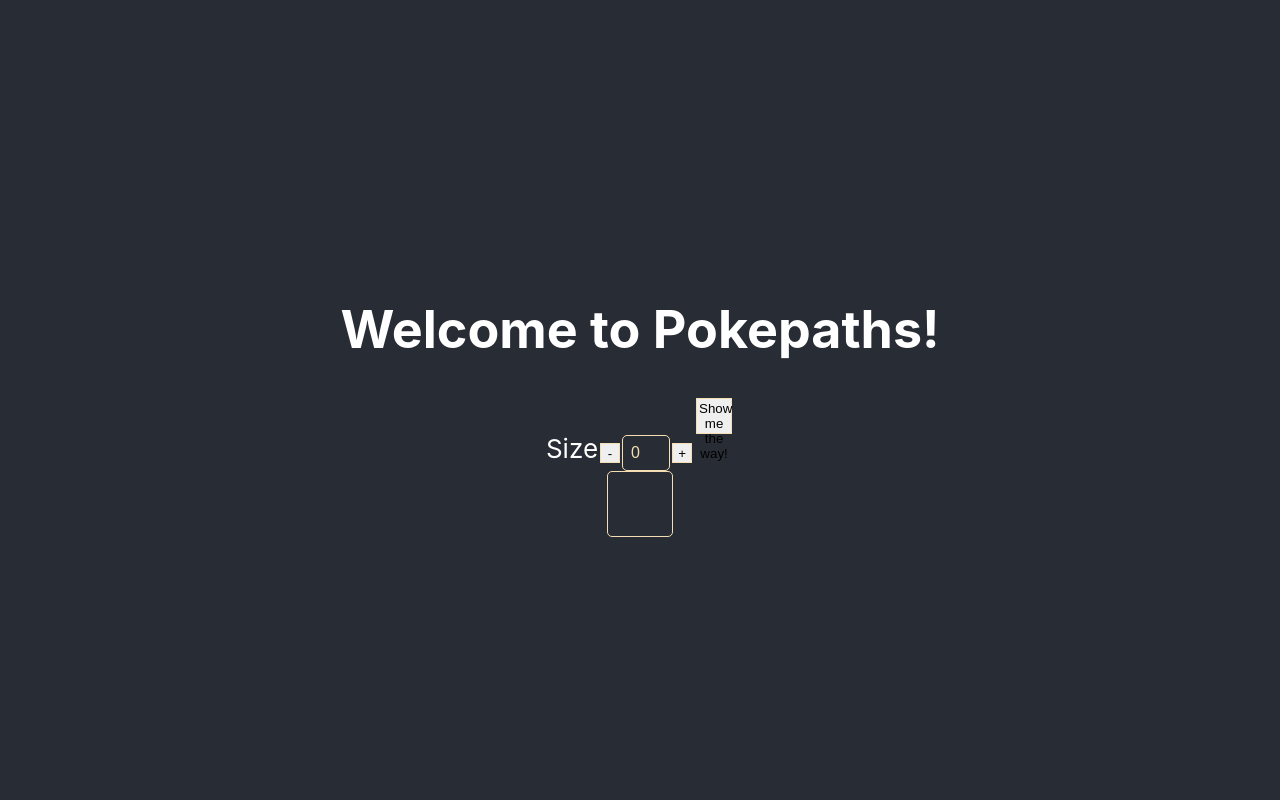
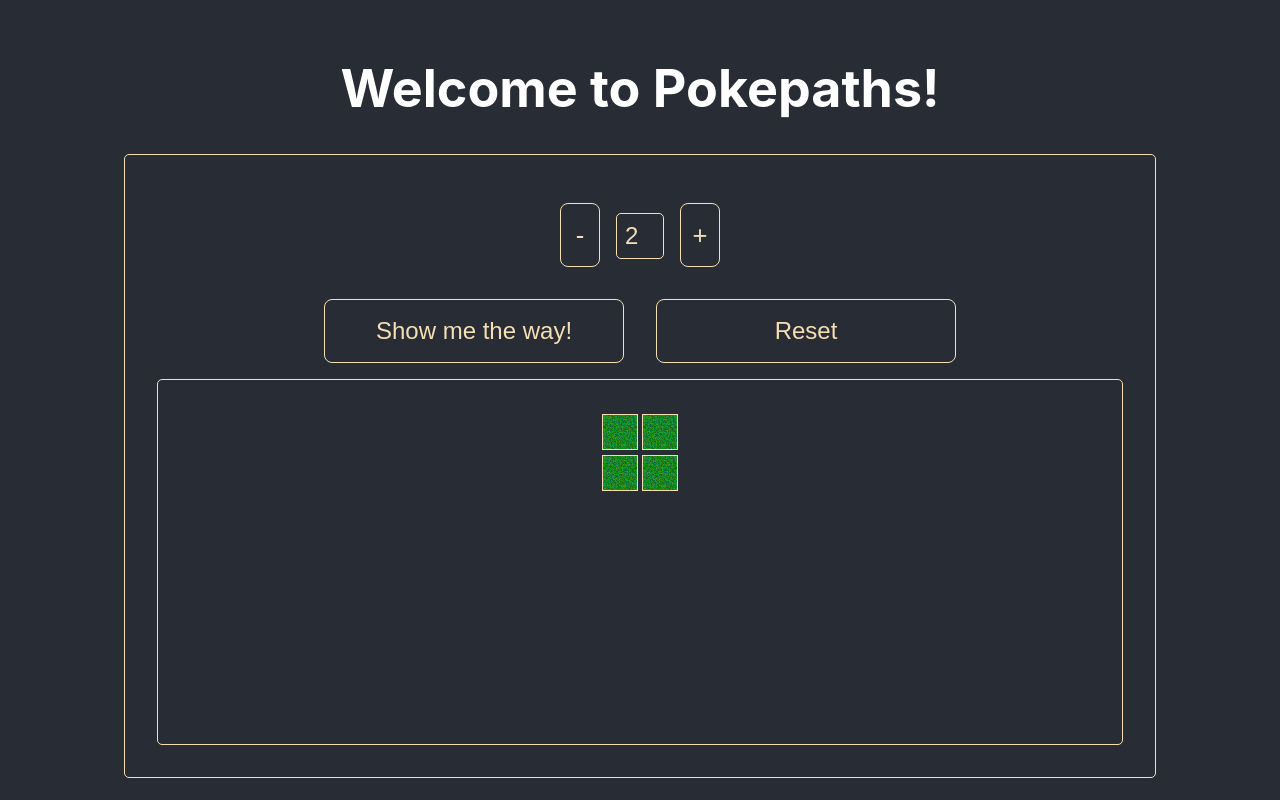
Before and after one commit to lizlam/pokepaths, a React (Create React App) app: page / in a window 1280 px wide. Built offline with nearby package versions, Linux system fonts and the light colour scheme.

Commit message:
Add some styling changes.

```diff
--- a/src/App.js
+++ b/src/App.js
@@ -2,13 +2,24 @@
 import styled from "styled-components";
 import Grid from "./components/Grid";
 import "./App.css";
+
+const StyledContainer = styled.div`
+  width: fit-content;
+  border: 1px solid wheat;
+  border-radius: 5px;
+  padding: 2rem;
+  min-width: 900px;
+  min-height: 75%
+`;
 
 function App() {
   return (
     <div className="App">
       <header className="App-header">
         <h1>Welcome to Pokepaths!</h1>
-        <Grid />
+        <StyledContainer>
+          <Grid />
+        </StyledContainer>
       </header>
     </div>
   );
--- a/src/components/Grid.js
+++ b/src/components/Grid.js
@@ -1,18 +1,20 @@
-import React, { useState, useRef, useEffect } from "react";
+import React, { useState, useRef } from "react";
 import styled from "styled-components";
 import { getPath, getXY } from "../utils/Utils";
-import { isCompositeComponent } from "react-dom/test-utils";
 
 const StyledContainer = styled.div`
   width: fit-content;
   border: 1px solid wheat;
   border-radius: 5px;
   padding: 2rem;
+  min-width: 900px;
+  min-height: 300px;
+  transition: width .3s linear;
 `;
 
 const StyledInput = styled.input`
   width: 30px;
-  font-size: 1rem;
+  font-size: 1.5rem;
   background: transparent;
   color: wheat;
   border: 1px solid wheat;
@@ -21,19 +23,48 @@
 `;
 
 const StyledButton = styled.button`
-  width: 20px;
-  height: 20px;
+  width: 40px;
+  height: 64px;
+  background: transparent;
+  border: 1px solid wheat;
+  color: wheat;
+  font-size: 1.6rem;
+  border-radius: 8px;
+  margin: 1rem;
+  &:hover {
+    border: 2px solid wheat;
+  }
+`;
+
+const ShowButton = styled(StyledButton)`
+  width: 300px;
+  font-size: 1.5rem;
+  transition: font-size .3s linear;
+  &:hover {
+    font-size: 1.6rem;
+  }
 `;
 
 const Controls = styled.div`
-  flex: display;
+  display: grid;
+  grid-template-rows: 1fr 1fr;
+
+`;
+
+const StyledError = styled.div`
+  border: 1px solid red;
+  color: red;
+  border-radius: 5px;
+  padding: 0.5rem;
+  margin-top: 1rem;
 `;
 
 function Grid() {
-  const [size, setSize] = useState(0);
+  const [size, setSize] = useState(2);
   const [impassable, setImpassable] = useState([]);
   const [start, setStart] = useState(null);
   const [end, setEnd] = useState(null);
+  const [errorMessage, setErrorMessage] = useState();
   const row = Array(size).fill({ type: "grass" });
   const grid = Array(size).fill(row);
 
@@ -47,9 +78,20 @@
   };
 
   const handleChange = (e) => {
-    let input = parseInt(e.target.value);
-    setSize(input);
+    if (e.target.value) {
+      let input = parseInt(e.target.value);
+      setSize(input);
+    }
   };
+
+  const reset = () => {
+    console.log(start);
+    console.log(end);
+    console.log(impassable);
+    //const startRef = getTileRef(start[0], start[1]);
+    //startRef.className = "grass";
+
+  }
 
   const getPathTiles = (startPoint, entries) => {
     let pathTiles = [];
@@ -69,7 +111,18 @@
     })
   }
 
+  const validate = () => {
+    if (start && end !== null) {
+      return true;
+    } else {
+      return false;
+    }
+  }
   const getPathHandler = () => {
+    if (!validate()) {
+      setErrorMessage("Please select a starting and ending tile.");
+      return;
+    }
     const node = start.split(',');
     const rocks = impassable.map(v => getXY(v));
     const promise = getPath(size, getXY(start), getXY(end), rocks);
@@ -111,11 +164,13 @@
   }
 
   const handleClick = (e) => {
+    setErrorMessage(null);
     const coord = e.target.value;
     // Get the individual (x,y) coordinates
     const loc = e.target.value.split(',');
     const x = loc[0];
     const y = loc[1];
+    //const coord = [x, y];
     const current = getTileRef(x, y);
     const currentClass = current.className;
 
@@ -162,11 +217,16 @@
   return (
     <>
       <Controls>
-        Size
-        <StyledButton onClick={handleDecrement}>-</StyledButton>
-        <StyledInput type="number" value={size} onChange={handleChange} />
-        <StyledButton onClick={handleIncrement}>+</StyledButton>
-        <button onClick={getPathHandler}>Show me the way!</button>
+        <div>
+          <StyledButton onClick={handleDecrement}>-</StyledButton>
+          <StyledInput type="number" value={size} onChange={handleChange} />
+          <StyledButton onClick={handleIncrement}>+</StyledButton>
+        </div>
+        <div>
+          <ShowButton onClick={getPathHandler}>Show me the way!</ShowButton>
+          <ShowButton onClick={reset}>Reset</ShowButton>
+        </div>
+
       </Controls>
       <StyledContainer ref={buttonRef}>
         {grid.map((v, y) => {
@@ -180,7 +240,6 @@
                     value={[x, y]}
                     onClick={handleClick}
                   >
-                    {`(${x},${y})`}
                   </button>
                 )
               })}
@@ -188,6 +247,9 @@
           );
         })}
       </StyledContainer>
+      {errorMessage && (
+        <StyledError>{errorMessage}</StyledError>
+      )}
     </>
   );
 }
--- a/src/index.css
+++ b/src/index.css
@@ -1,4 +1,5 @@
 body {
+  background-color: #282c34;
   margin: 0;
   font-family: -apple-system, BlinkMacSystemFont, 'Segoe UI', 'Roboto', 'Oxygen',
     'Ubuntu', 'Cantarell', 'Fira Sans', 'Droid Sans', 'Helvetica Neue',
```
